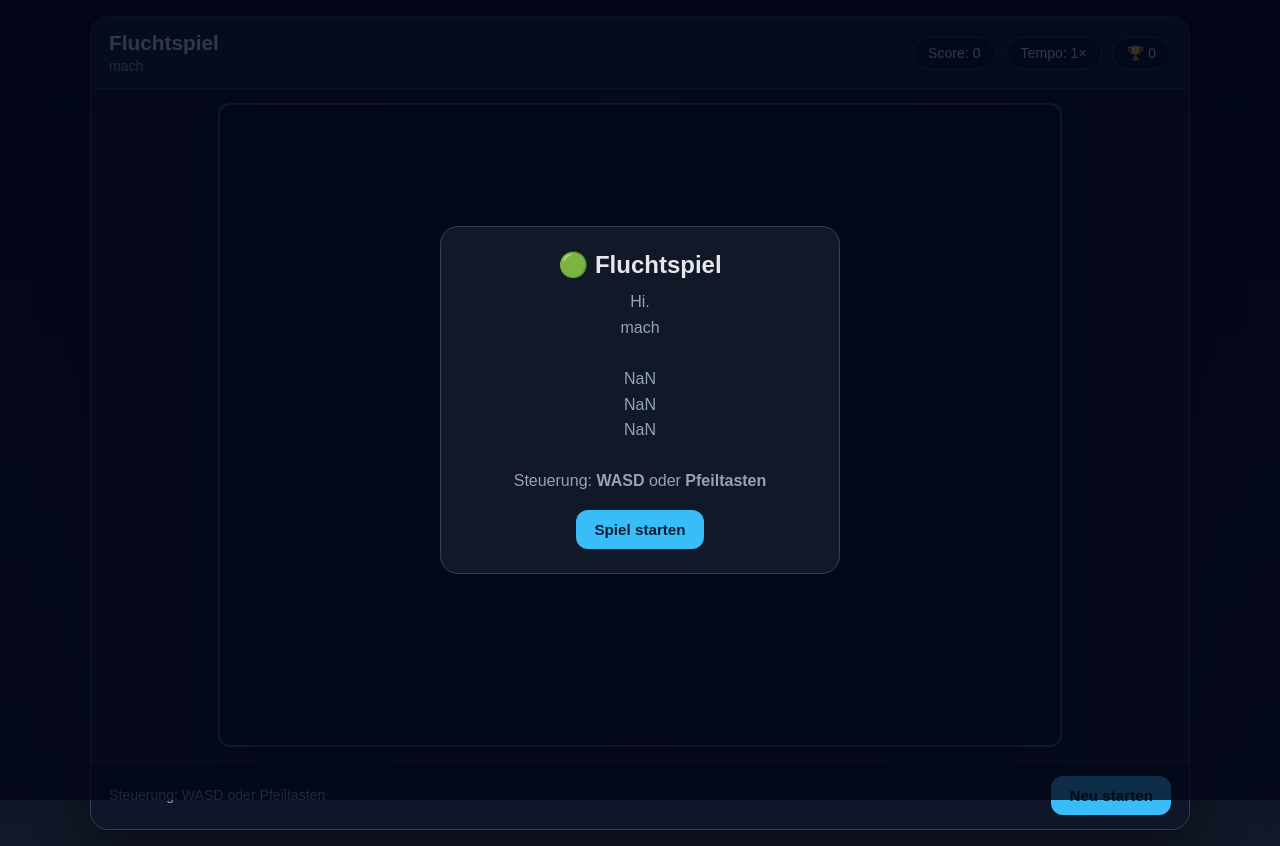
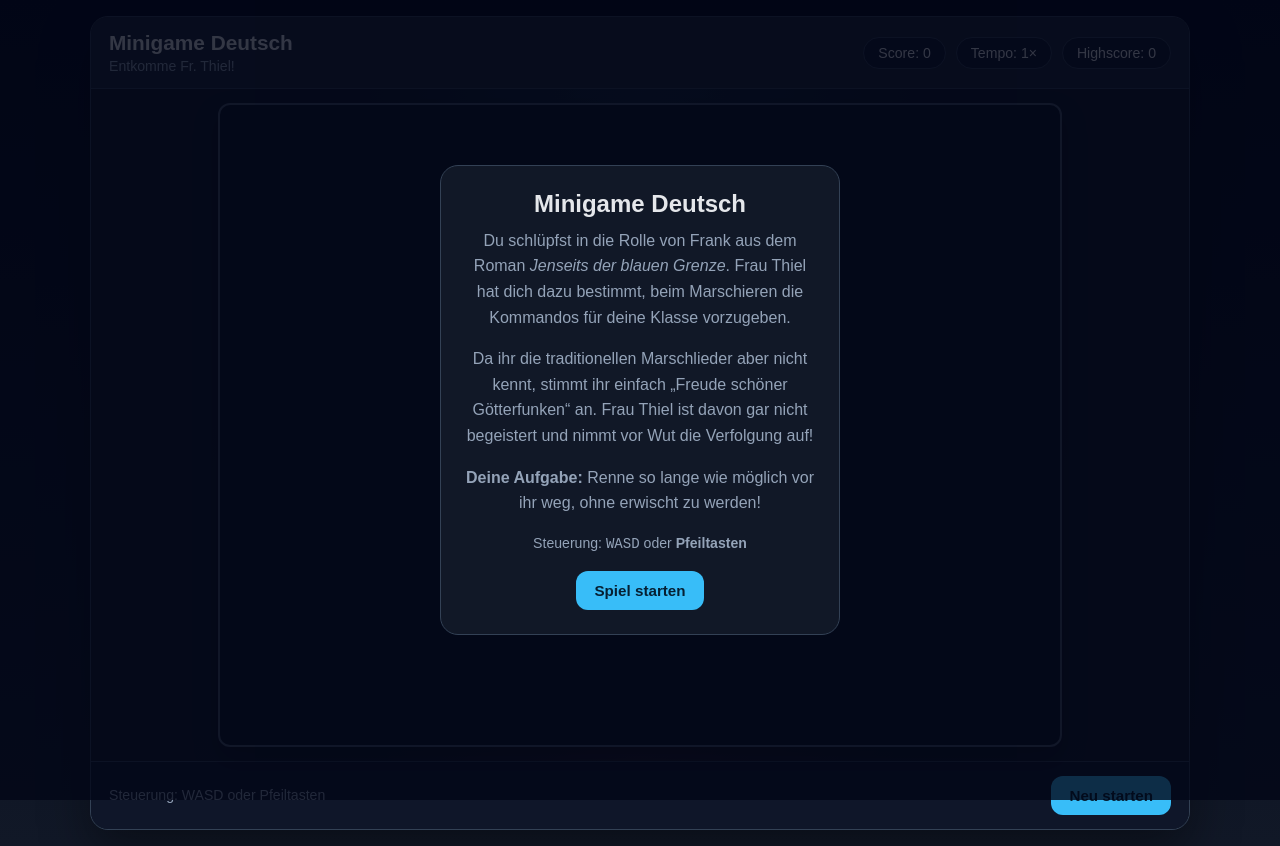
Before and after one commit to iwombatcode/Minigame-Deutsch, a plain HTML site: page index.html in a window 1280 px wide. Drawn offline with Linux system fonts and the light colour scheme.

Commit message:
Texted index.html
bisschen Text hinzugefügt

```diff
--- a/index.html
+++ b/index.html
@@ -3,7 +3,7 @@
 <head>
   <meta charset="UTF-8" />
   <meta name="viewport" content="width=device-width, initial-scale=1.0" />
-  <title>Fluchtspiel</title>
+  <title>Minigame Deutsch</title>
   <style>
     * { box-sizing: border-box; }
     body {
@@ -82,14 +82,14 @@
 <main class="wrap">
   <section class="topbar">
     <div class="title">
-      <h1>Fluchtspiel</h1>
-      <p>mach</p>
+      <h1>Minigame Deutsch</h1>
+      <p>Entkomme Fr. Thiel!</p>
     </div>
     <div class="stats">
       <div class="badge">Score: <span id="score">0</span></div>
       <div class="badge">Tempo: <span id="speed">1×</span></div>
       <div class="badge" hidden>Status: <span id="status">Bereit</span></div>
-      <div class="badge">🏆 <span id="highscore">0</span></div>
+      <div class="badge">Highscore: <span id="highscore">0</span></div>
     </div>
   </section>
   <section class="game-area">
@@ -108,23 +108,34 @@
 
 <div class="overlay show" id="startOverlay">
   <div class="card">
-    <h2>🟢 Fluchtspiel</h2>
-    <p>
-      Hi.<br>
-      mach<br><br>
-      NaN<br>
-      NaN<br>
-      NaN<br><br>
-      Steuerung: <strong>WASD</strong> oder <strong>Pfeiltasten</strong>
-    </p>
-    <button id="startBtn">Spiel starten</button>
+    <h2>Minigame Deutsch</h2>
+
+    <div class="game-description">
+      <p>
+        Du schlüpfst in die Rolle von Frank aus dem Roman <em>Jenseits der blauen Grenze</em>.
+        Frau Thiel hat dich dazu bestimmt, beim Marschieren die Kommandos für deine Klasse vorzugeben.
+      </p>
+      <p>
+        Da ihr die traditionellen Marschlieder aber nicht kennt, stimmt ihr einfach „Freude schöner Götterfunken“ an.
+        Frau Thiel ist davon gar nicht begeistert und nimmt vor Wut die Verfolgung auf!
+      </p>
+      <p class="mission">
+        <strong>Deine Aufgabe:</strong> Renne so lange wie möglich vor ihr weg, ohne erwischt zu werden!
+      </p>
+    </div>
+
+    <div class="controls">
+      <p>Steuerung: <kbd>W</kbd><kbd>A</kbd><kbd>S</kbd><kbd>D</kbd> oder <strong>Pfeiltasten</strong></p>
+    </div>
+
+    <button id="startBtn" class="start-button">Spiel starten</button>
   </div>
 </div>
 
 <div class="overlay" id="overlay">
   <div class="card">
     <h2>Game Over 💀</h2>
-    <p>Die KI hat dich erwischt!<br>
+    <p>Fr. Thiel hat dich erwischt!<br>Jetzt bekommt ihr alle eine 5!<br><br>
       Score: <strong><span id="finalTime">0</span></strong><br>
       <span id="newHighMsg" style="color:#38bdf8;font-weight:700;display:none">🏆 Neuer Highscore!</span>
     </p>
@@ -142,11 +153,11 @@
   const ctx = canvas.getContext('2d');
 
   const OBSTACLES = [
-    { x: 10, y:  7 },   // Mitte
-    { x:  3, y:  2 },   // oben-links
-    { x: 17, y:  2 },   // oben-rechts
-    { x:  3, y: 12 },   // unten-links
-    { x: 17, y: 12 },   // unten-rechts
+    { x: 10, y:  7 },
+    { x:  3, y:  3 },
+    { x: 17, y:  3 },
+    { x:  3, y: 12 },
+    { x: 17, y: 12 },
   ];
   const OBS_SET = new Set(OBSTACLES.map(o => `${o.x},${o.y}`));
 
@@ -173,7 +184,7 @@
     document.getElementById('overlay').classList.remove('show');
     document.getElementById('status').textContent = 'Läuft';
   }
-
+// sie müssen das wirklich nicht lesen
   function movePlayer(dx, dy) {
     if (!state.running) return;
     const nx = state.player.x + dx;
@@ -242,8 +253,8 @@
     const { x: ex, y: ey } = state.enemy;
     const { x: px, y: py } = state.player;
 
-    const needX = px - ex;   // > 0: rechts, < 0: links
-    const needY = py - ey;   // > 0: unten,  < 0: oben
+    const needX = px - ex;
+    const needY = py - ey;
 
     const movX = needX !== 0 ? (needX > 0 ? [1,0] : [-1,0]) : null;
     const movY = needY !== 0 ? (needY > 0 ? [0,1] : [0,-1]) : null;
@@ -271,6 +282,8 @@
       state.lastAxis = 'y';
     }
 
+// Lesen sie das wirklich?
+
     if (!chosen) {
       const b = bfsNextStep();
       state.lastAxis = (b.x !== ex) ? 'x' : 'y';
@@ -290,7 +303,6 @@
     const multiplier = 280 / state.enemyStepMs;
     document.getElementById('speed').textContent = multiplier.toFixed(1).replace('.0','') + '×';
 
-    // Pro Sekunde Tempo² auf Score addieren
     const currentSec = Math.floor(state.elapsed / 1000);
     if (currentSec > state.lastScoreTick) {
       state.score += Math.round(multiplier * multiplier);
@@ -327,7 +339,6 @@
       }
     }
   }
-
 
 const images = {
     player: new Image(),
@@ -423,7 +434,7 @@ images.obstacle.src = 'src/obstacle-1x1.png';
     }
   });
   window.addEventListener('keyup', e => keys.delete(e.key.toLowerCase()));
-
+// ganz durchgelesen? beeindruckend.
   let highscore = parseInt(localStorage.getItem('flucht_hs') || '0', 10);
   document.getElementById('highscore').textContent = highscore.toLocaleString('de-DE');
 
```
